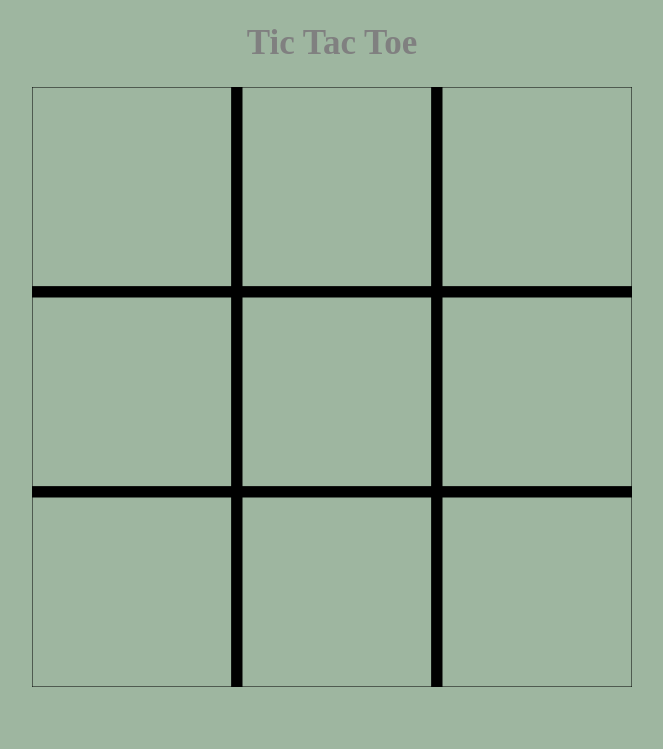
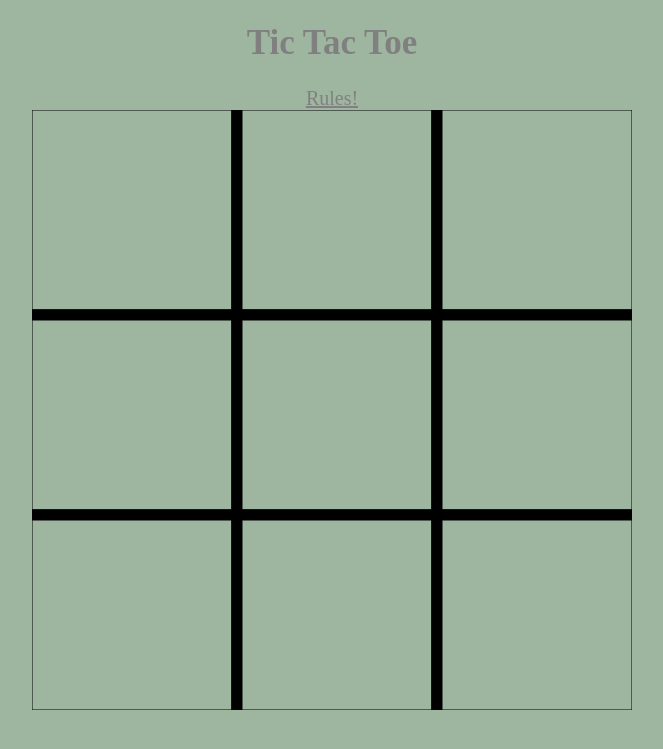
Before and after one commit to hdaley23/377-web-app-dev, a PHP site: page / in a window 1280 px wide. Shown: the top 749 px of the page, without its empty margins (308-971 px from the left). Run offline with PHP 8.4, Linux system fonts and the light colour scheme.

Commit message:
final version 11/4/22

```diff
--- a/3-game/index.html
+++ b/3-game/index.html
@@ -13,6 +13,10 @@
     </head>
 
     <body>
+        <center>
+            <a href="https://www.exploratorium.edu/brain_explorer/tictactoe.html">Rules!</a>
+        </center>
+
         <center>
             <svg width="600" height="600" stroke="black">
                 <g id = "clickableRects">
--- a/3-game/styles.css
+++ b/3-game/styles.css
@@ -18,3 +18,9 @@ p{
     font-size: 30px;
     color: gray;
 }
+
+a{
+    font-family: Didot;
+    font-size: 20px;
+    color: gray;
+}
```
